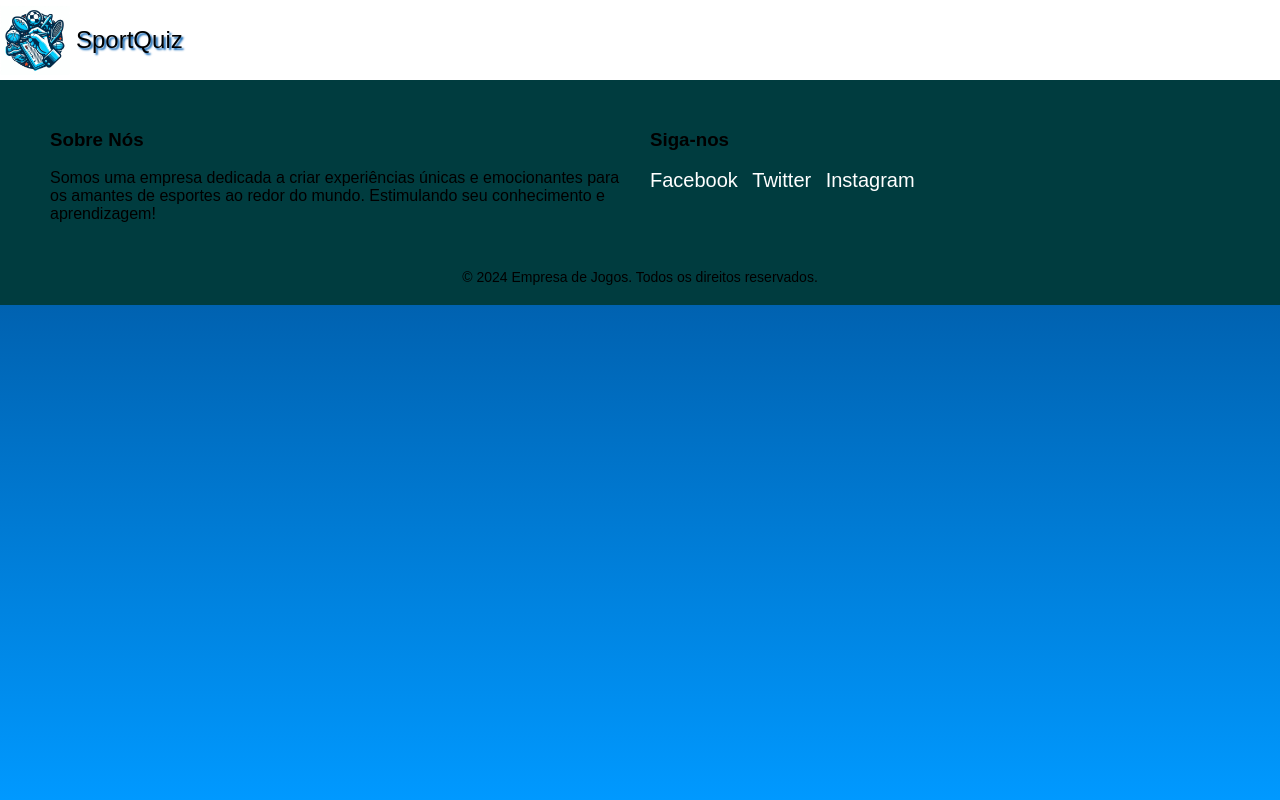
After one commit to MiguelCosta07/TCC_SportQuiz, a PHP site: page /fut.php in a window 1280 px wide. The commit adds this page. Run offline with PHP 8.4, Linux system fonts and the light colour scheme.

Commit message:
versão com footer

```diff
--- a/cadastro.php
+++ b/cadastro.php
@@ -39,7 +39,7 @@ if (isset($_POST['nome']) || isset($_POST['email']) || isset($_POST['senha'])) {
         <h1><a href="index.php">SportQuiz</a></h1>
     </nav>
 </head>
-<body>
+<body class="bodyprincipal">
     <div class="login">
         <form class="logcas" action="" method="POST">
             <h1>Cadastro</h1>
--- a/estilo.css
+++ b/estilo.css
@@ -1,9 +1,20 @@
-body {
+.bodyprincipal {
     background: linear-gradient(180deg, #004080, #0099ff);
     height: 100vh;
     font-family: Arial;
     display: inline;
+    padding: 0;
+    margin: 0;
 }
+
+.bodysport{
+    background: linear-gradient(180deg, #004080, #0099ff);
+    height: 100vh;
+    font-family: Arial;
+    padding: 0;
+    margin: 0;
+}
+
 .escolha{
     text-align: center;
     border-radius: 10px;
@@ -20,7 +31,6 @@ body {
     display: flex;
     align-items: center;
     width: 100%;
-    position: absolute;
 }
 
 .navbar .logo {
@@ -107,8 +117,6 @@ transition: all 1s;
 }
 
 .esporte:hover {
-    width: 170px;
-    height: 170px;
     transition: all 1s;
 }
 
@@ -223,3 +231,37 @@ head {
     color: aquamarine;
     text-decoration: underline;
 }
+
+
+footer {
+    background-color: #003c3f;
+    padding: 20px 40px;
+    display: flex;
+    flex-direction: column;
+    align-items: center;
+}
+.footer-content {
+    display: flex;
+    justify-content: space-between;
+    width: 100%;
+}
+.footer-section {
+    margin: 10px;
+    flex: 1;
+    min-width: 200px;
+}
+.social-links a {
+    margin-right: 10px;
+    color: #ffffff;
+    text-decoration: none;
+    font-size: 20px;
+    transition: color 0.3s;
+}
+.social-links a:hover {
+    color: #f39c12;
+}
+.footer-bottom {
+    margin-top: 20px;
+    text-align: center;
+    font-size: 14px;
+}
--- /dev/null
+++ b/fut.php
@@ -0,0 +1,34 @@
+<!DOCTYPE html>
+<html lang="pt-br">
+<head>
+    <meta charset="UTF-8">
+    <meta name="viewport" content="width=device-width, initial-scale=1.0">
+    <link rel="stylesheet" href="estilo.css">
+    <title>SportQuiz</title>
+    <nav class="navbar">
+        <img class="logo" alt="imagemquiz" src="./imagem/testequiz.jpg">
+        <h1><a href="index.php">SportQuiz</a></h1>
+    </nav>
+</head>
+<body class="bodysport">
+</body>
+<footer>
+<div class="footer-content">
+            <div class="footer-section about">
+                <h3>Sobre Nós</h3>
+                <p>Somos uma empresa dedicada a criar experiências únicas e emocionantes para os amantes de esportes ao redor do mundo. Estimulando seu conhecimento e aprendizagem!</p>
+            </div>
+            <div class="footer-section social">
+                <h3>Siga-nos</h3>
+                <div class="social-links">
+                    <a href="#"><i class="fab fa-facebook"></i> Facebook</a>
+                    <a href="#"><i class="fab fa-twitter"></i> Twitter</a>
+                    <a href="#"><i class="fab fa-instagram"></i> Instagram</a>
+                </div>
+            </div>
+        </div>
+        <div class="footer-bottom">
+            &copy; 2024 Empresa de Jogos. Todos os direitos reservados.
+        </div>
+</footer>
+</html>
--- a/index.php
+++ b/index.php
@@ -49,7 +49,7 @@
         <h1><a href="index.php">SportQuiz</a></h1>
     </nav>
 </head>
-<body>
+<body class="bodyprincipal">
     <div class="login">
         <form class="logcas" action="" method="POST">
             <h1>Acesso</h1>
```
Also changed, not shown: basquete.php (added, +35 -0 lines), ping.php (added, +35 -0 lines), principal.php (+18 -2 lines), surf.php (added, +35 -0 lines), tenis.php (added, +35 -0 lines).
